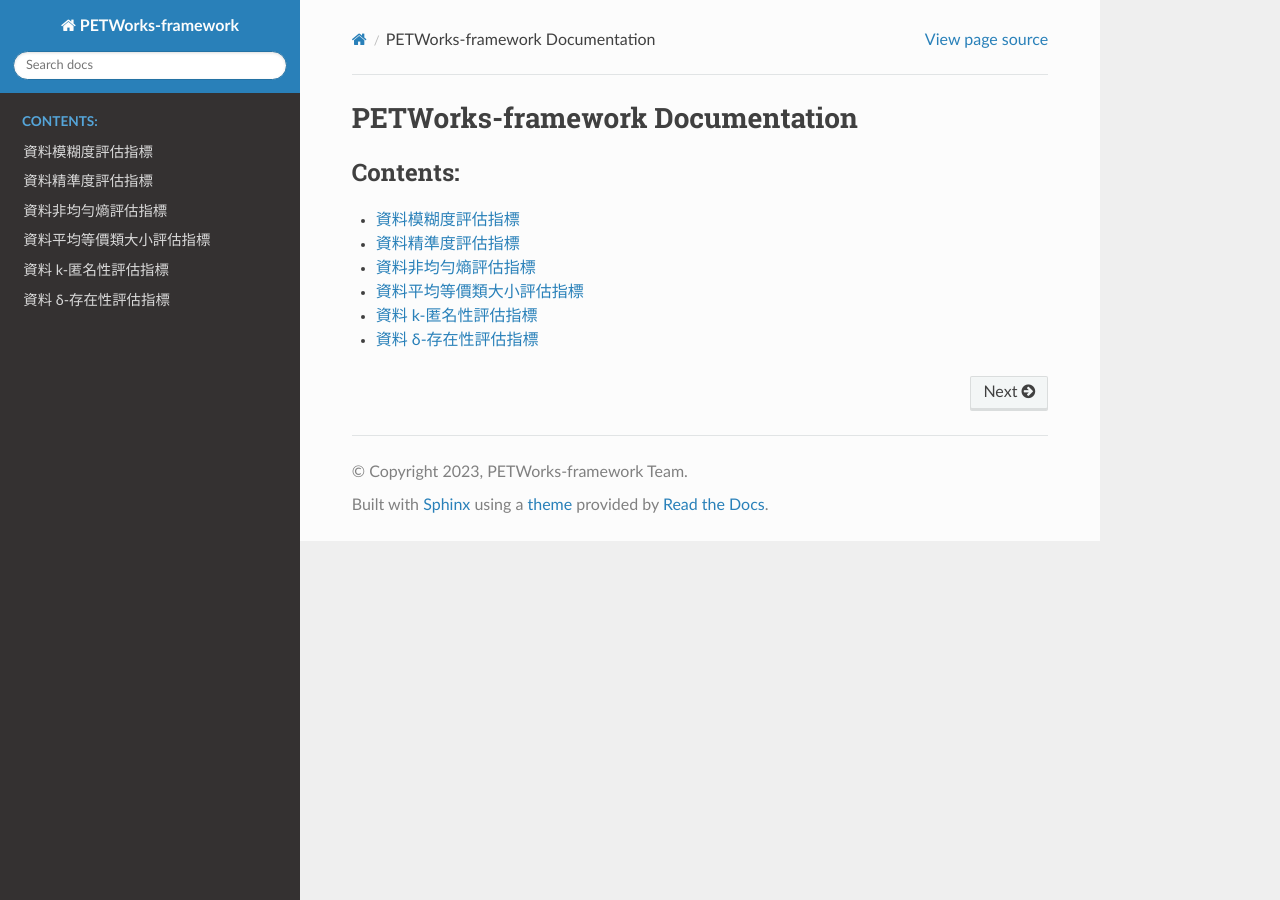
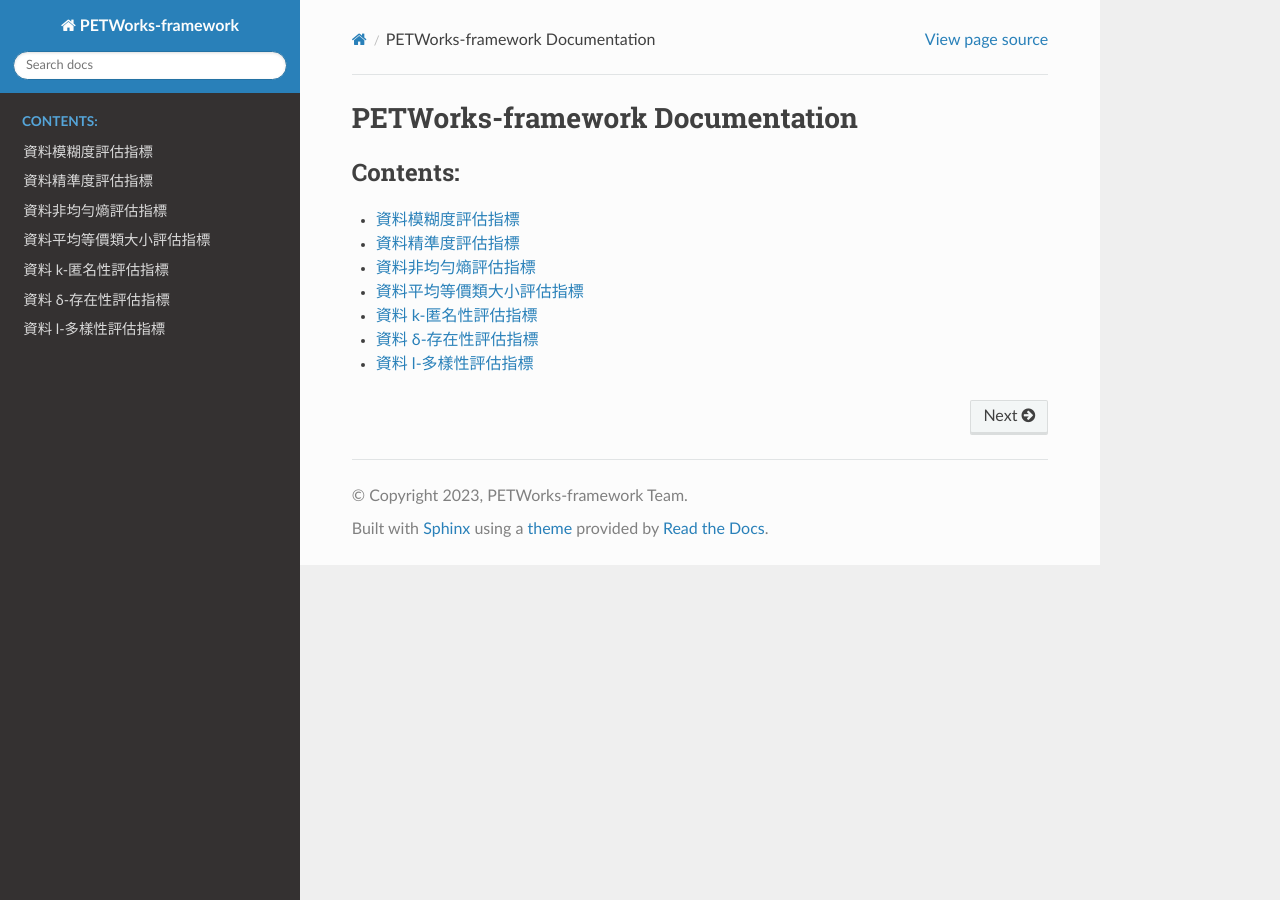
Before and after one commit to quark-engine/PETWorks-DOC, a Sphinx documentation site: the page built from docs/source/index.rst, in a window 1280 px wide. Built offline with Sphinx 7.4.7 and the Read the Docs theme 2.0.0, drawn with Linux system fonts in a browser that asks for light colours; part of the change alters nothing that is shown.

Commit message:
Add document for the API that computes l-diversity (#15)

```diff
--- a/docs/source/index.rst
+++ b/docs/source/index.rst
@@ -16,3 +16,4 @@ PETWorks-framework Documentation
    aecs
    kanonymity
    dpresence
+   ldiversity
--- /dev/null
+++ b/docs/source/ldiversity.rst
@@ -0,0 +1,99 @@
++++++++++++++++++++++++++++++++++++++++
+資料 l-多樣性評估指標
++++++++++++++++++++++++++++++++++++++++
+
+以下程式碼旨在評估資料是否滿足 :math:`l`-多樣性（:math:`l`-diversity）。更多 :math:`l`-多樣性之說明，詳見 `此處 <#id4>`_ 。
+
+我們以 ``data/inpatient_anonymized.csv`` 作為去識別化資料表，以及 ``attributeTypes`` 作為屬性型態定義，展示如何透過 PETWorks-framework 框架判斷此指標。
+
+在以下程式碼中，我們透過 API ``PETValidation(None, anonymized, "l-diversity", attributeTypes, l)`` ，以上述資料、“l-diversity” 字串與 :math:`l` 作爲參數，判斷資料是否滿足 :math:`l`-多樣性。
+
+再來，我們透過 API ``report(result, format)`` ，以上述評估結果與 “json” 字串作爲參數，將評估結果以 JSON 格式印出。
+
+範例程式碼: l-diversity.py
+--------------------------
+
+.. code-block:: python
+
+    from PETWorks import PETValidation, report
+    from PETWorks.attributetypes import SENSITIVE_ATTRIBUTE, QUASI_IDENTIFIER
+
+    anonymized = "data/inpatient_anonymized.csv"
+
+    attributeTypes = {
+        "zipcode": QUASI_IDENTIFIER,
+        "age": QUASI_IDENTIFIER,
+        "nationality": QUASI_IDENTIFIER,
+        "condition": SENSITIVE_ATTRIBUTE
+    }
+
+    result = PETValidation(
+        None, anonymized, "l-diversity", attributeTypes=attributeTypes, l=3
+    )
+    report(result, "json")
+
+輸出結果
+--------
+
+.. code-block:: text
+
+    $ python3 l-diversity.py
+    {
+        "l": 3,
+        "fulfill l-diversity": true
+    }
+
+評估指標之定義
+--------------
+
+:math:`l`-多樣性（:math:`l`-diversity）是一種隱私保護力指標，表示攻擊者利用個體背景資訊，查詢到的敏感資訊數值是否至少有 :math:`l` 種。一旦攻擊者查詢到的數值種類過少，可藉由資料表推敲出個體的敏感資訊數值。
+
+而 :math:`l` 為可調配參數，數值分佈在 1 到無限大之間。數值越高，攻擊者查詢到的數值種類越多，猜中個體敏感資訊數值的機率越低，敏感資訊獲得的保障越大。
+
+
+評估指標之判斷
+---------------
+
+參考 [1]_ 與 [2]_ ，判斷 :math:`l`-多樣性的方法有兩個步驟：
+
+1. 將具有相同個體背景資訊之資料列分為同組，盤點其擁有的敏感資訊數值。
+2. 確認各組擁有的敏感資訊數值是否至少有 :math:`l` 種。
+
+接下來將以下列「範例資料表」說明判斷過程。
+
+
+**範例資料表**
+
++------+----------+-----------------+
+| 編號 | 出生年   | 疾病            |
++======+==========+=================+
+| 1    | 197*     | cancer          |
++------+----------+-----------------+
+| 2    | 197*     | viral infection |
++------+----------+-----------------+
+| 3    | 198*     | viral infection |
++------+----------+-----------------+
+| 4    | 198*     | heart disease   |
++------+----------+-----------------+
+| 5    | 198*     | cancer          |
++------+----------+-----------------+
+
+
+假設「範例資料表」之「出生年」為個體背景資訊，「疾病」為敏感資訊。若欲判斷「範例資料表」是否滿足 :math:`l = 2` 之 :math:`l`-多樣性，可以如下進行。
+
+**STEP 1：將具有相同個體背景資訊之資料列分為同組，盤點其擁有的敏感資訊數值。**
+
+以 「出生年」資料「197*」為例，將具有此個體背景資訊之 **編號 1、2 資料列** 分為同組，盤點其「疾病」資料，得「cancer」與「viral infection」 **2** 種數值。
+
+以 「出生年」資料「198*」為例，將具有此個體背景資訊之 **編號 3、4、5 資料列** 分為同組，盤點其「疾病」資料，得「viral infection」、「heart disease」與「cancer」 **3** 種數值。
+
+**STEP 2：確認各組擁有的敏感資訊數值是否至少有 l 種。**
+
+最後，確認步驟 1 盤點之敏感資訊數值是否至少有 :math:`l` 種。在此例中， **編號 1、2 資料列** 的「疾病」資料有 **2** 種， **編號 3、4、5 資料列** 的「疾病」資料有 **3** 種，皆至少有 2 種。因此，「範例資料表」滿足 :math:`l = 2` 之 :math:`l`-多樣性。
+
+參考資料
+---------
+
+.. [1] A. Machanavajjhala, J. Gehrke, D. Kifer, and M. Venkitasubramaniam, L-diversity: privacy beyond k-anonymity. 2006. doi: 10.1109/icde.2006.1.
+
+.. [2] S. M. Stammler, S. Katzenbeisser, and K. Hamacher, “Correcting Finite Sampling Issues in Entropy l-diversity,” in Lecture Notes in Computer Science, Springer Science+Business Media, 2016. doi: 10.1007/978-3-319-45381-1_11.
```
